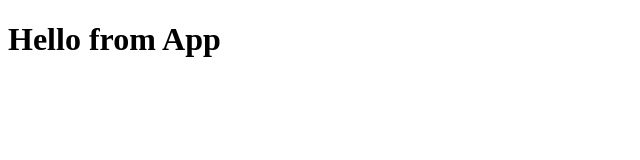
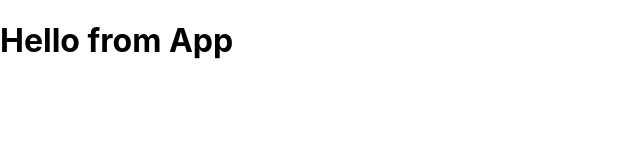
Before and after one commit to jason-greenberg/inventory-demo, a React (Create React App) app: page / in a window 1280 px wide. Shown: the top 160 px of the page, without its empty margins (0-640 px from the left). Built offline with nearby package versions, Linux system fonts and the light colour scheme.

Commit message:
Add site-wide styling

```diff
--- a/src/index.css
+++ b/src/index.css
@@ -1 +1,13 @@
-/* TODO Add site wide styles */
+body {
+  margin: 0;
+  font-family: -apple-system, BlinkMacSystemFont, 'Segoe UI', 'Roboto', 'Oxygen',
+  'Ubuntu', 'Cantarell', 'Fira Sans', 'Droid Sans', 'Helvetica Neue',
+  sans-serif;
+  -webkit-font-smoothing: antialiased;
+  -moz-osx-font-smoothing: grayscale;
+}
+
+code {
+  font-family: source-code-pro, Menlo, Monaco, Consolas, 'Courier New',
+    monospace;
+}
```
